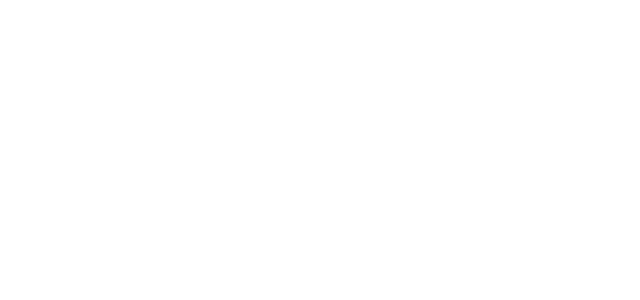
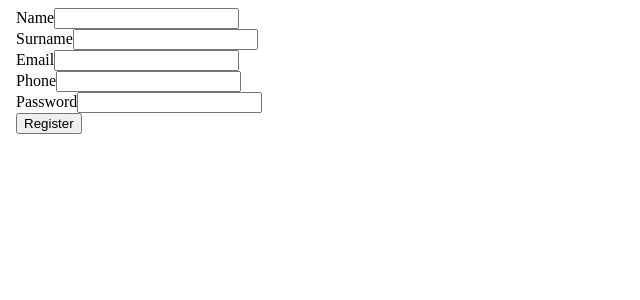
Before and after one commit to paketoff/fitness_club-front, an Angular app: page /register in a window 1280 px wide. Before the commit this address led to /. Shown: the top 300 px of the page, without its empty margins (0-640 px from the left). Built offline with nearby package versions, Linux system fonts and the light colour scheme.

Commit message:
added register & login basic functionality

```diff
--- a/src/app/app-routing.module.ts
+++ b/src/app/app-routing.module.ts
@@ -2,10 +2,14 @@ import { NgModule } from '@angular/core';
 import { RouterModule, Routes } from '@angular/router';
 import { MainPageComponent } from './home/main-page/main-page.component';
 import { SurveyComponent } from './survey/survey.component';
+import { RegisterComponent } from './auth/register/register.component';
+import { LoginComponent } from './auth/login/login.component';
 
 const routes: Routes = [
   {path: 'home', component: MainPageComponent},
   {path: 'survey', component: SurveyComponent},
+  {path: 'register', component: RegisterComponent},
+  {path: 'login', component: LoginComponent}
 ];
 
 @NgModule({
--- a/src/app/app.module.ts
+++ b/src/app/app.module.ts
@@ -6,12 +6,15 @@ import { AppComponent } from './app.component';
 import { SurveyComponent } from './survey/survey.component';
 import { ReactiveFormsModule } from '@angular/forms';
 import { HttpClientModule } from '@angular/common/http';
+import { RegisterComponent } from './auth/register/register.component';
+import { LoginComponent } from './auth/login/login.component';
 
 @NgModule({
   declarations: [
     AppComponent,
     SurveyComponent,
-
+    RegisterComponent,
+    LoginComponent,
   ],
   imports: [
     BrowserModule,
--- a/src/app/auth/auth.service.ts
+++ b/src/app/auth/auth.service.ts
@@ -1,9 +1,27 @@
+import { HttpClient } from '@angular/common/http';
 import { Injectable } from '@angular/core';
+import { Observable, tap } from 'rxjs';
 
 @Injectable({
   providedIn: 'root'
 })
 export class AuthService {
 
-  constructor() { }
+  private apiUrl = 'http://localhost:3000';
+
+  constructor(private http: HttpClient) { }
+
+  registerUser(user: any): Observable<any> {
+    return this.http.post(`${this.apiUrl}/auth/register`, user);
+  }
+
+  loginUser(user: any): Observable<any> {
+    return this.http.post(`${this.apiUrl}/auth/login`, user).pipe(
+      tap((res: any) => {
+        if (res && res.access_token) {
+          localStorage.setItem('access_token', res.access_token);
+        }
+      })
+    );
+  }
 }
--- a/src/app/auth/login/login.component.html
+++ b/src/app/auth/login/login.component.html
@@ -1 +1,27 @@
-<p>login works!</p>
+<!DOCTYPE html>
+<html lang="en">
+<head>
+  <meta charset="UTF-8">
+  <meta http-equiv="X-UA-Compatible" content="IE=edge">
+  <meta name="viewport" content="width=device-width, initial-scale=1.0">
+  <title>Document</title>
+</head>
+<body>
+  <section id="login">
+    <div class="container">
+      <form [formGroup]="loginForm" (ngSubmit)="onSubmit()">
+        <div>
+          <label>Email</label>
+          <input formControlName="email">
+        </div>
+
+        <div>
+          <label>Password</label>
+          <input formControlName="password" type="password">
+        </div>
+        <button type="submit">Login</button>
+      </form>
+    </div>
+  </section>
+</body>
+</html>
--- a/src/app/auth/login/login.component.ts
+++ b/src/app/auth/login/login.component.ts
@@ -1,4 +1,7 @@
 import { Component, OnInit } from '@angular/core';
+import { FormBuilder } from '@angular/forms';
+import { AuthService } from '../auth.service';
+import { Router } from '@angular/router';
 
 @Component({
   selector: 'app-login',
@@ -7,9 +10,25 @@ import { Component, OnInit } from '@angular/core';
 })
 export class LoginComponent implements OnInit {
 
-  constructor() { }
+  constructor(private fb: FormBuilder, private authService: AuthService, private router: Router) { }
+
+  loginForm = this.fb.group({
+    email: [''],
+    password: [''],
+  });
+
+
+  error!: string;
 
   ngOnInit(): void {
   }
 
+  onSubmit(): void {
+    this.authService.loginUser(this.loginForm.value).subscribe(res => {
+      this.router.navigate(['/home']);
+    },
+    err => {
+      this.error = err.error.message;
+    });
+  }
 }
--- a/src/app/auth/register/register.component.html
+++ b/src/app/auth/register/register.component.html
@@ -1 +1,44 @@
-<p>register works!</p>
+<!DOCTYPE html>
+<html lang="en">
+<head>
+  <meta charset="UTF-8">
+  <meta http-equiv="X-UA-Compatible" content="IE=edge">
+  <meta name="viewport" content="width=device-width, initial-scale=1.0">
+  <title>Document</title>
+</head>
+<body>
+  <section id="registration">
+    <div class="container">
+      <form [formGroup]="registerForm" (ngSubmit)="onSubmit()">
+        <div>
+          <label>Name</label>
+          <input formControlName="name">
+        </div>
+
+        <div>
+          <label>Surname</label>
+          <input formControlName="surname">
+        </div>
+
+        <div>
+          <label>Email</label>
+          <input formControlName="email">
+        </div>
+
+        <div>
+          <label>Phone</label>
+          <input formControlName="phone">
+        </div>
+
+        <div>
+          <label>Password</label>
+          <input formControlName="password" type="password">
+        </div>
+
+
+        <button type="submit">Register</button>
+      </form>
+    </div>
+  </section>
+</body>
+</html>
--- a/src/app/auth/register/register.component.ts
+++ b/src/app/auth/register/register.component.ts
@@ -1,4 +1,7 @@
 import { Component, OnInit } from '@angular/core';
+import { FormBuilder, Validators } from '@angular/forms';
+import { AuthService } from '../auth.service';
+import { Router } from '@angular/router';
 
 @Component({
   selector: 'app-register',
@@ -7,9 +10,28 @@ import { Component, OnInit } from '@angular/core';
 })
 export class RegisterComponent implements OnInit {
 
-  constructor() { }
+  constructor(private fb: FormBuilder, private authService: AuthService, private router: Router) { }
+
+  registerForm = this.fb.group({
+    name: [''],
+    surname: [''],
+    email: [''],
+    phone: [''],
+    password: [''],
+  });
+
+  error!: string;
 
   ngOnInit(): void {
   }
 
+  onSubmit(): void {
+    this.authService.registerUser(this.registerForm.value).subscribe(res => {
+      this.router.navigate(['/login']);
+    },
+    err => {
+      this.error = err.error.message;
+    });
+  }
+
 }
--- a/src/app/home/main-page/main-page.component.html
+++ b/src/app/home/main-page/main-page.component.html
@@ -50,5 +50,21 @@
       </div>
     </div>
   </section>
+  <section id="coaches">
+    <div class="container">
+      <h2>MEET THE EXPERTS</h2>
+    </div>
+  </section>
+  <section id="reviews">
+    <div class="container">
+      <h2>REVIEWS</h2>
+      <div class="reviews__subheader">THE VALUEABLE SECTION WHICH MAKES US BETTER EVERYDAY</div>
+    </div>
+  </section>
+  <section id="footer">
+    <div class="container">
+
+    </div>
+  </section>
 </body>
 </html>
```
